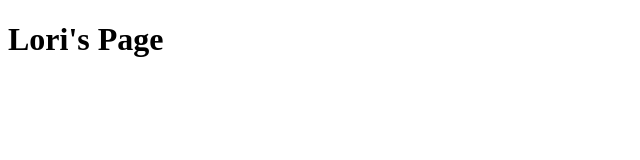
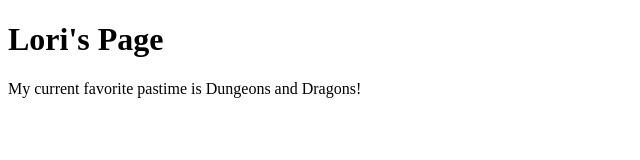
Before and after one commit to gabrielblake28/GLJ-Technologies, a website: page src/pages/Lori.html in a window 1280 px wide. Shown: the whole page, without its empty margins (0-640 px from the left). Drawn offline with Linux system fonts and the light colour scheme.

Commit message:
Adds my favorite pastime to my (Lori's) page.

```diff
--- a/src/pages/Lori.html
+++ b/src/pages/Lori.html
@@ -7,5 +7,6 @@
   </head>
   <body>
     <h1>Lori's Page</h1>
+      <p>My current favorite pastime is Dungeons and Dragons!</p>
   </body>
 </html>
```
